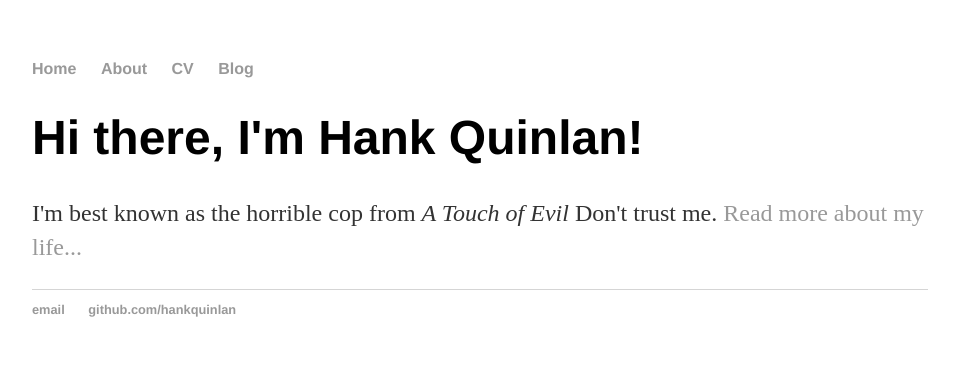
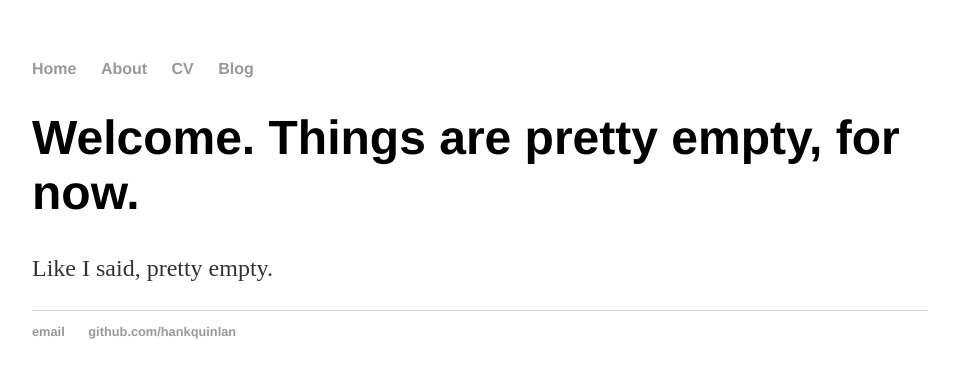
Before and after one commit to paulkania/paulkania.github.io, a Jekyll site: the page built from index.html, in a window 1280 px wide. Shown: the top 378 px of the page, without its empty margins (160-1115 px from the left). Built offline with Jekyll 4.4.1, drawn with Linux system fonts in a browser that asks for light colours.

Commit message:
Update index.html

```diff
--- a/index.html
+++ b/index.html
@@ -3,6 +3,6 @@ layout: default
 title: Paul Kania's Wonderful Emporium
 ---
 <div class="blurb">
-	<h1>Hi there, I'm Hank Quinlan!</h1>
-	<p>I'm best known as the horrible cop from <em>A Touch of Evil</em> Don't trust me. <a href="/about">Read more about my life...</a></p>
+	<h1>Welcome. Things are pretty empty, for now.</h1>
+	<p>Like I said, pretty empty.</p>
 </div><!-- /.blurb -->
```
